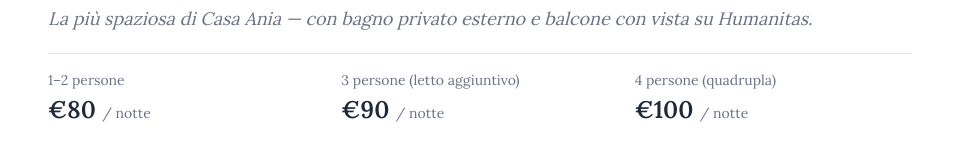
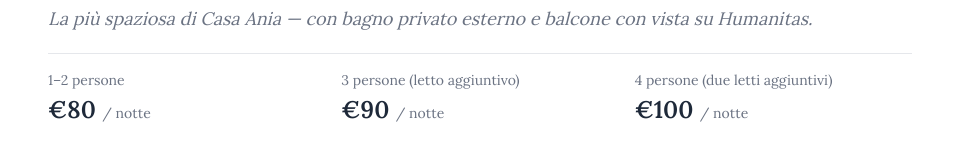
Before and after one commit to CasaAnia/sito-casaania, a Next.js app: page /camere/lena in a window 1280 px wide. Shown: the part 172-328 px from the top of the page, without its empty margins (160-1119 px from the left). Built offline with nearby package versions, Linux system fonts and the light colour scheme.

Commit message:
Pagina Lena: etichetta 'due letti aggiuntivi' invece di 'quadrupla' (coerenza con homepage)

```diff
--- a/app/camere/lena/page.tsx
+++ b/app/camere/lena/page.tsx
@@ -55,7 +55,7 @@ export default function CameraLena() {
         <div className="border-t border-gray-200 pt-4 mb-8 grid grid-cols-3 gap-x-4">
           <p style={{ fontFamily: "'Lora', serif" }} className="text-sm text-gray-500">1–2 persone</p>
           <p style={{ fontFamily: "'Lora', serif" }} className="text-sm text-gray-500">3 persone (letto aggiuntivo)</p>
-          <p style={{ fontFamily: "'Lora', serif" }} className="text-sm text-gray-500">4 persone (quadrupla)</p>
+          <p style={{ fontFamily: "'Lora', serif" }} className="text-sm text-gray-500">4 persone (due letti aggiuntivi)</p>
           <p style={{ fontFamily: "'Lora', serif" }} className="text-2xl font-semibold text-gray-800 mt-1">€80 <span className="text-sm font-normal text-gray-500">/ notte</span></p>
           <p style={{ fontFamily: "'Lora', serif" }} className="text-2xl font-semibold text-gray-800 mt-1">€90 <span className="text-sm font-normal text-gray-500">/ notte</span></p>
           <p style={{ fontFamily: "'Lora', serif" }} className="text-2xl font-semibold text-gray-800 mt-1">€100 <span className="text-sm font-normal text-gray-500">/ notte</span></p>
```
